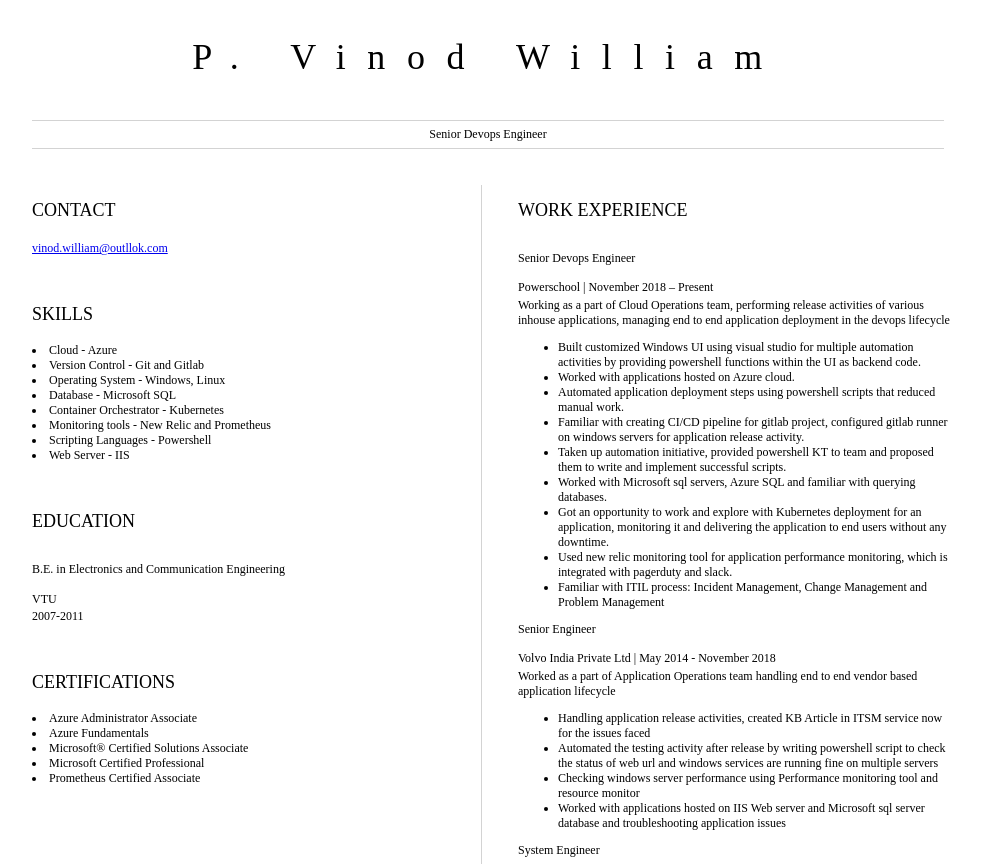
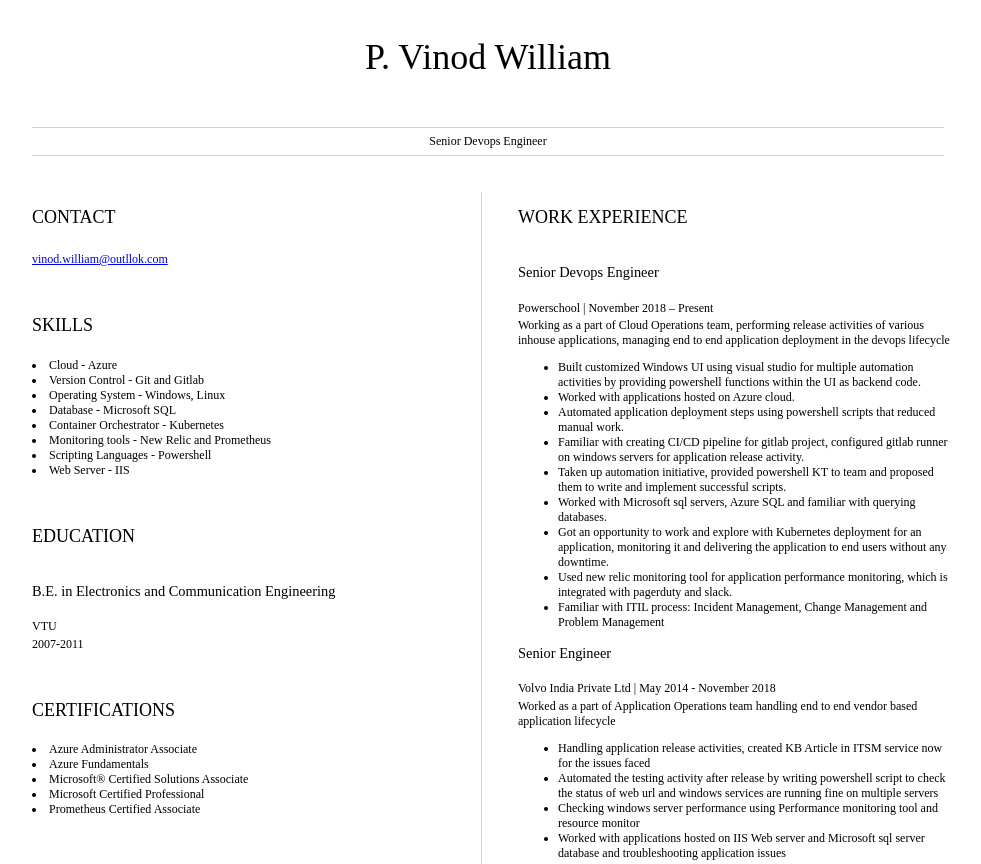
Before and after one commit to pvinwil/vinodwilliam_cv, a plain HTML site: page index.html in a window 1280 px wide. Shown: the top 864 px of the page, without its empty margins (152-1133 px from the left). Drawn offline with Linux system fonts and the light colour scheme.

Commit message:
Made font changes

```diff
--- a/style.css
+++ b/style.css
@@ -6,7 +6,7 @@ body {
 }
 h1 {
     font-size: 3em;
-    letter-spacing: .6em;
+    letter-spacing: .em;
     padding-top: 1em;
 }
 
@@ -15,7 +15,7 @@ h2 {
 }
 
 h3 {
-    font-size: 1em;
+    font-size: 1.2em;
 }
 
 main {
@@ -50,7 +50,7 @@ hr {
 h1, h2, h3 {
     font-weight: 100;
     margin-bottom: 0;
-    padding-bottom: 1em;
+    padding-bottom: 1.2em;
 }
 
 @media (min-width: 1000px){
```
